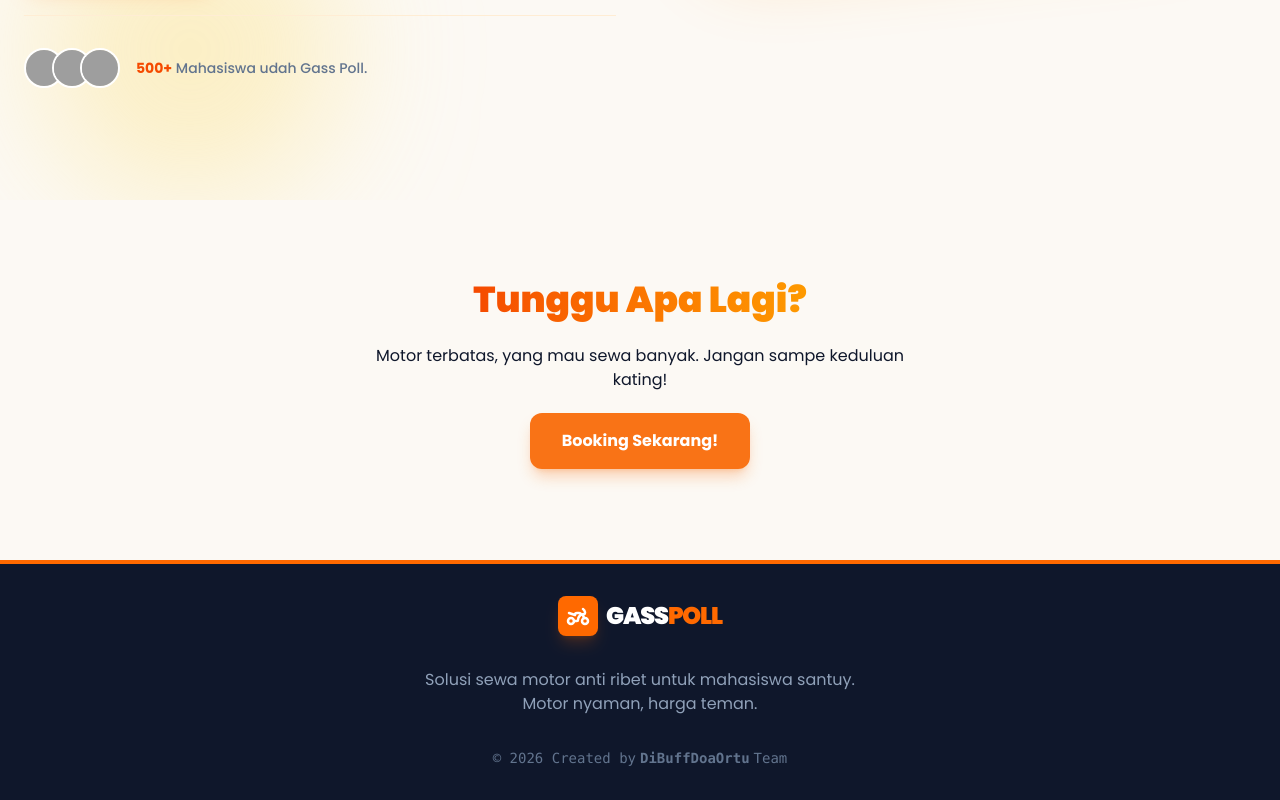
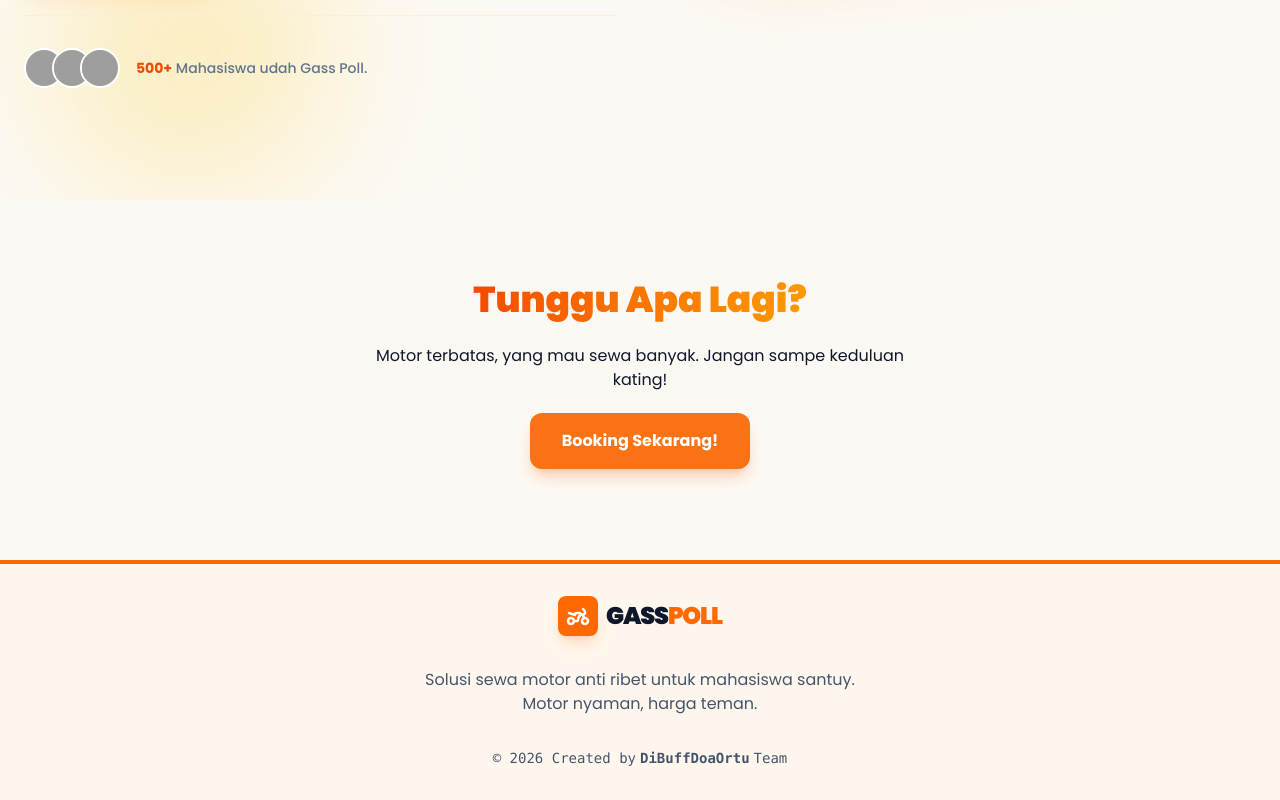
Before and after one commit to MowlandCodes/gass-poll, a React (Vite) app in the folder frontend/: page / in a window 1280 px wide. Shown: the part 773-1573 px from the top of the page. Built offline with nearby package versions, Linux system fonts and the light colour scheme; grey boxes are pictures that could not be loaded.

Commit message:
frontend: change footer appearance

```diff
--- a/frontend/src/components/commons/Footer.tsx
+++ b/frontend/src/components/commons/Footer.tsx
@@ -2,22 +2,22 @@ import { Motorbike } from "lucide-react";
 
 export default function Footer() {
   return (
-    <footer className="bg-slate-900 text-white py-8 border-t-4 border-orange-500">
+    <footer className="bg-orange-50 text-white py-8 border-t-4 border-orange-500">
       <div className="container mx-auto px-6 text-center">
         <div className="flex items-center justify-center mb-8 space-x-2">
           <div className="bg-orange-500 p-2 rounded-lg text-white transform group-hover:rotate-12 transition-transform duration-300 shadow-lg shadow-orange-500/20">
             <Motorbike size={24} strokeWidth={2.5} />
           </div>
-          <h2 className="text-2xl font-black tracking-tighter">
+          <h2 className="text-2xl text-slate-900 font-black tracking-tighter">
             GASS<span className="text-orange-500">POLL</span>
           </h2>
         </div>
-        <p className="text-slate-400 mb-8 max-w-md mx-auto">
+        <p className="text-slate-600 mb-8 max-w-md mx-auto">
           Solusi sewa motor anti ribet untuk mahasiswa santuy. Motor nyaman,
           harga teman.
         </p>
 
-        <div className="text-sm text-slate-500 flex items-center justify-center gap-1 font-mono">
+        <div className="text-sm text-slate-600 flex items-center justify-center gap-1 font-mono">
           © {new Date().getFullYear()} Created by
           <strong> DiBuffDoaOrtu</strong> Team
         </div>
```
